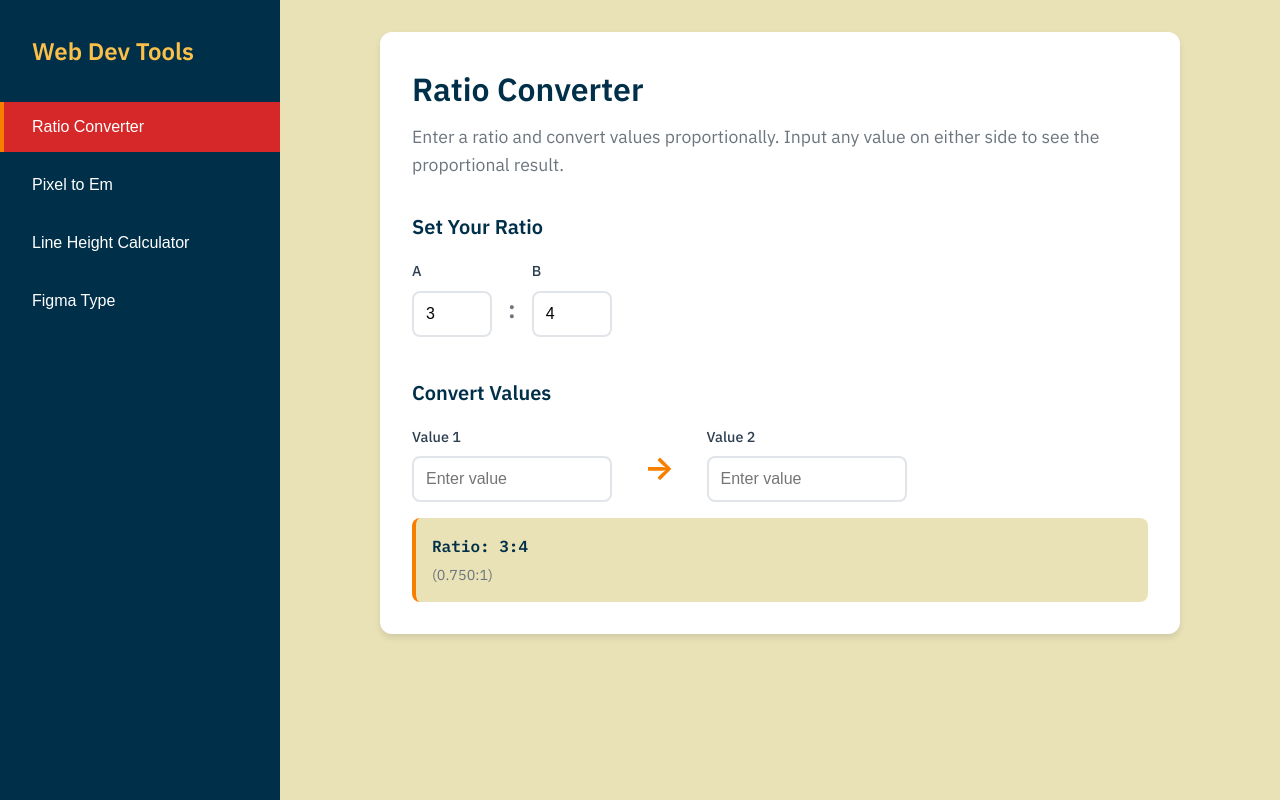
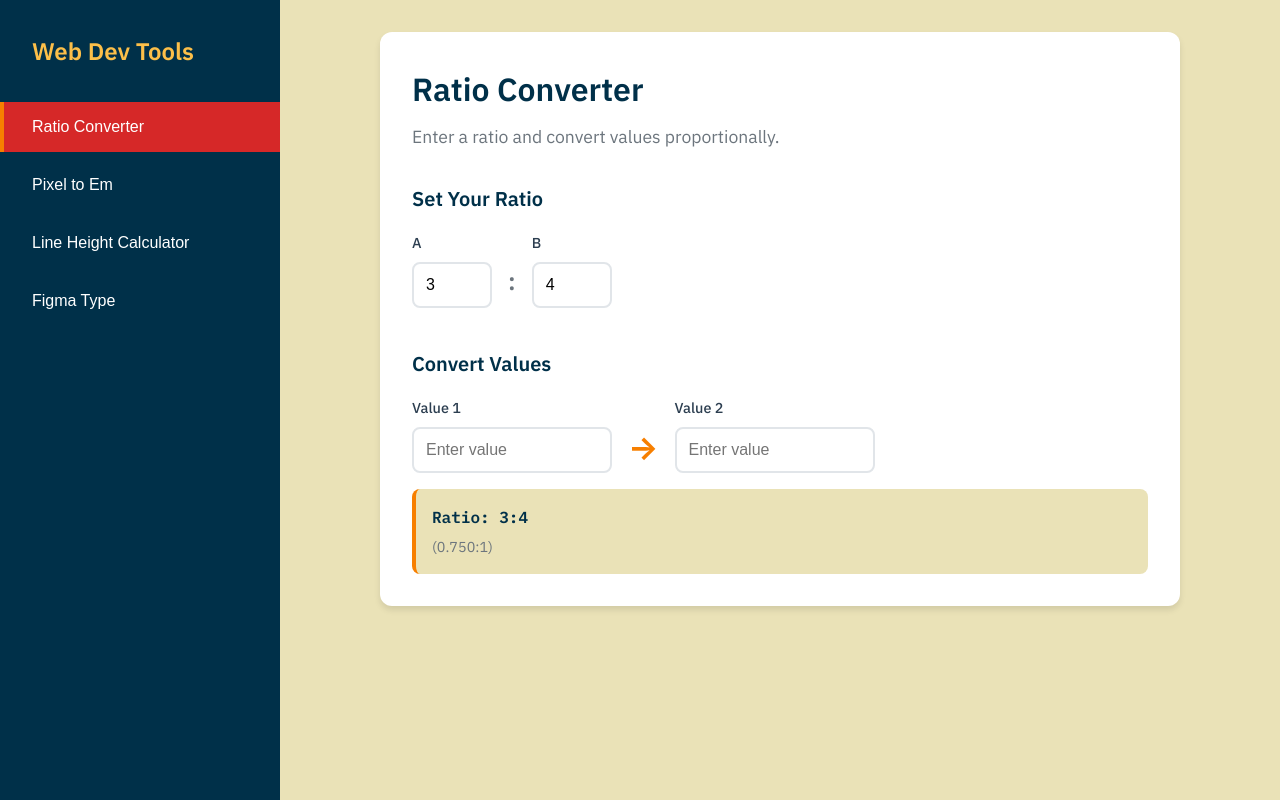
Before and after one commit to bdnorris/web-dev-tools, a Vue app: page / in a window 1280 px wide. Built offline with nearby package versions, Linux system fonts and the light colour scheme.

Commit message:
style tweaks

```diff
--- a/src/App.vue
+++ b/src/App.vue
@@ -129,8 +129,8 @@ body {
 .menu-toggle {
   display: none;
   position: fixed;
-  top: 1rem;
-  left: 1rem;
+  inset-block-start: 1rem;
+  inset-inline-end: 1rem;
   z-index: 1001;
   background: var(--color-primary);
   border: none;
--- a/src/components/PixelToEm.vue
+++ b/src/components/PixelToEm.vue
@@ -63,6 +63,8 @@
                 />
                 <span class="unit">em</span>
               </div>
+            </div>
+          </div>
           <button
             v-if="ems"
             @click="copyEms"
@@ -71,8 +73,6 @@
           >
             {{ copied ? 'Copied!' : 'Copy' }}
           </button>
-            </div>
-          </div>
         </div>
 
         <!-- Calculation Display -->
@@ -189,7 +189,7 @@ onMounted(() => {
 .converter-grid {
   display: flex;
   align-items: end;
-  gap: 2rem;
+  gap: 1rem;
   flex-wrap: wrap;
 }
 
@@ -197,7 +197,7 @@ onMounted(() => {
   font-size: 2rem;
   color: var(--color-accent);
   font-weight: bold;
-  margin-bottom: 0.5rem;
+  /* margin-bottom: 0.5rem; */
 }
 
 .calculation-display {
@@ -213,7 +213,7 @@ onMounted(() => {
 .copy-button--small {
   padding: 0.375rem 0.75rem;
   font-size: 0.8rem;
-  align-self: flex-start;
+  /* align-self: flex-start; */
 }
 
 .values-table {
--- a/src/components/RatioConverter.vue
+++ b/src/components/RatioConverter.vue
@@ -3,7 +3,7 @@
     <div class="tool__header">
       <h2 class="tool__title">Ratio Converter</h2>
       <p class="tool__description">
-        Enter a ratio and convert values proportionally. Input any value on either side to see the proportional result.
+        Enter a ratio and convert values proportionally.
       </p>
     </div>
 
@@ -152,7 +152,7 @@ const calculateFromRatio = () => {
 .conversion-inputs {
   display: flex;
   align-items: end;
-  gap: 2rem;
+  gap: 1rem;
   flex-wrap: wrap;
 }
 
@@ -160,7 +160,6 @@ const calculateFromRatio = () => {
   font-size: 2rem;
   color: var(--color-accent);
   font-weight: bold;
-  margin-bottom: 0.5rem;
 }
 
 .calculation-display {
```
Lines whose indentation alone changed are shown as unchanged.
